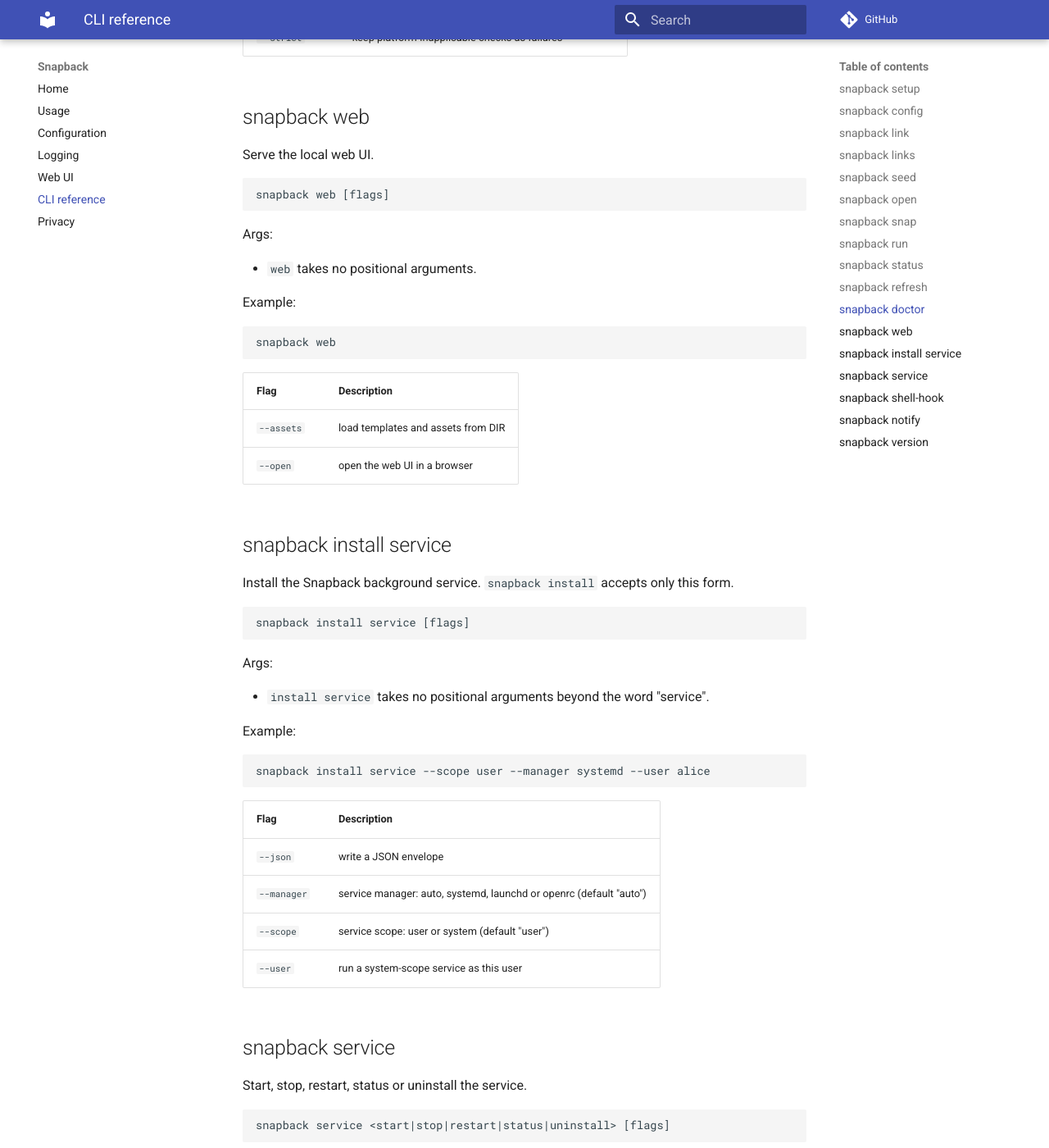
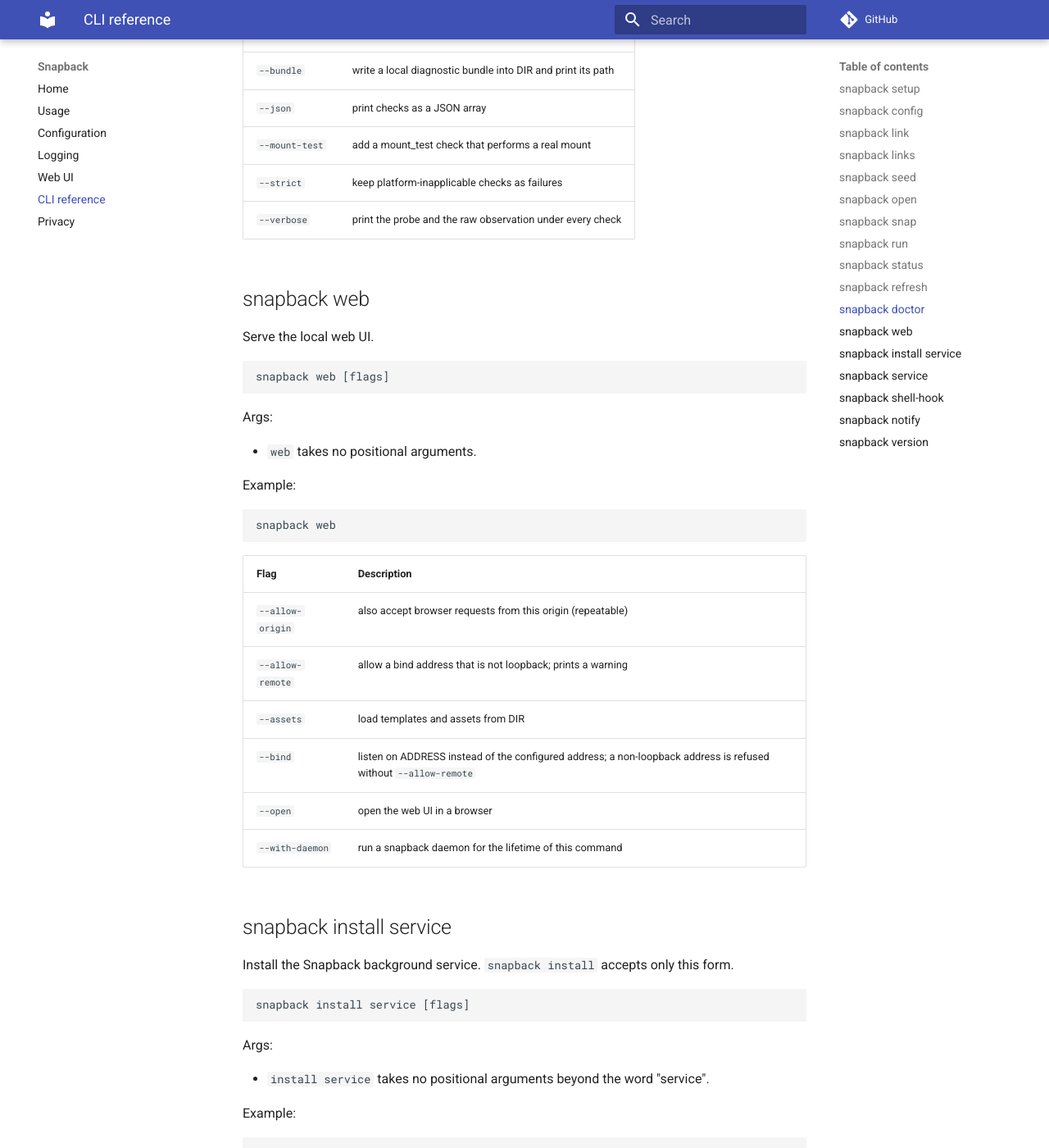
Before and after one commit to adeelahmad/snapback, an MkDocs documentation site: the page built from docs-site/cli.md, in a window 1280 px wide and 1400 px high, scrolled down 6425 px. Shown: the whole window at 82% size. Built offline with MkDocs 1.6.1 and Material for MkDocs 9.7.7, drawn with Linux system fonts in a browser that asks for light colours; comment, search, counter and statistics services are not loaded; some of the changed text lies outside the part shown.

Commit message:
docs: document the doctor, run and web flags added this sprint (DOC-FLAGS)
The CLI reference was missing every flag added to doctor, run and web this
sprint, so test/site::TestCLIReferenceCoversEveryRegisteredFlag failed.

- doctor: --verbose
- run: --log-file, --log-format, --log-level (flag beats the logging: config
  section, which beats the info/text defaults)
- web: --bind, --with-daemon, --allow-origin, --allow-remote

usage.md said snapback web refuses any non-loopback listen address; that is now
only true without --allow-remote, so the sentence says so.

```diff
--- a/docs-site/cli.md
+++ b/docs-site/cli.md
@@ -207,6 +207,9 @@
 | Flag | Description |
 |---|---|
 | `--config` | configuration file (defaults to the resolved user config path, `~/.config/snapback/config.yaml`) |
+| `--log-file` | write logs to this file; overrides `logging.file` |
+| `--log-format` | log format, one of text, json; overrides `logging.format` (default text) |
+| `--log-level` | log level, one of debug, info, warn, error; overrides `logging.level` (default info) |
 
 ## snapback status
 
@@ -268,6 +271,7 @@
 | `--json` | print checks as a JSON array |
 | `--mount-test` | add a mount_test check that performs a real mount |
 | `--strict` | keep platform-inapplicable checks as failures |
+| `--verbose` | print the probe and the raw observation under every check |
 
 ## snapback web
 
@@ -289,8 +293,12 @@
 
 | Flag | Description |
 |---|---|
+| `--allow-origin` | also accept browser requests from this origin (repeatable) |
+| `--allow-remote` | allow a bind address that is not loopback; prints a warning |
 | `--assets` | load templates and assets from DIR |
+| `--bind` | listen on ADDRESS instead of the configured address; a non-loopback address is refused without `--allow-remote` |
 | `--open` | open the web UI in a browser |
+| `--with-daemon` | run a snapback daemon for the lifetime of this command |
 
 ## snapback install service
 
```
Also changed, not shown: docs-site/usage.md (+2 -2 lines).
